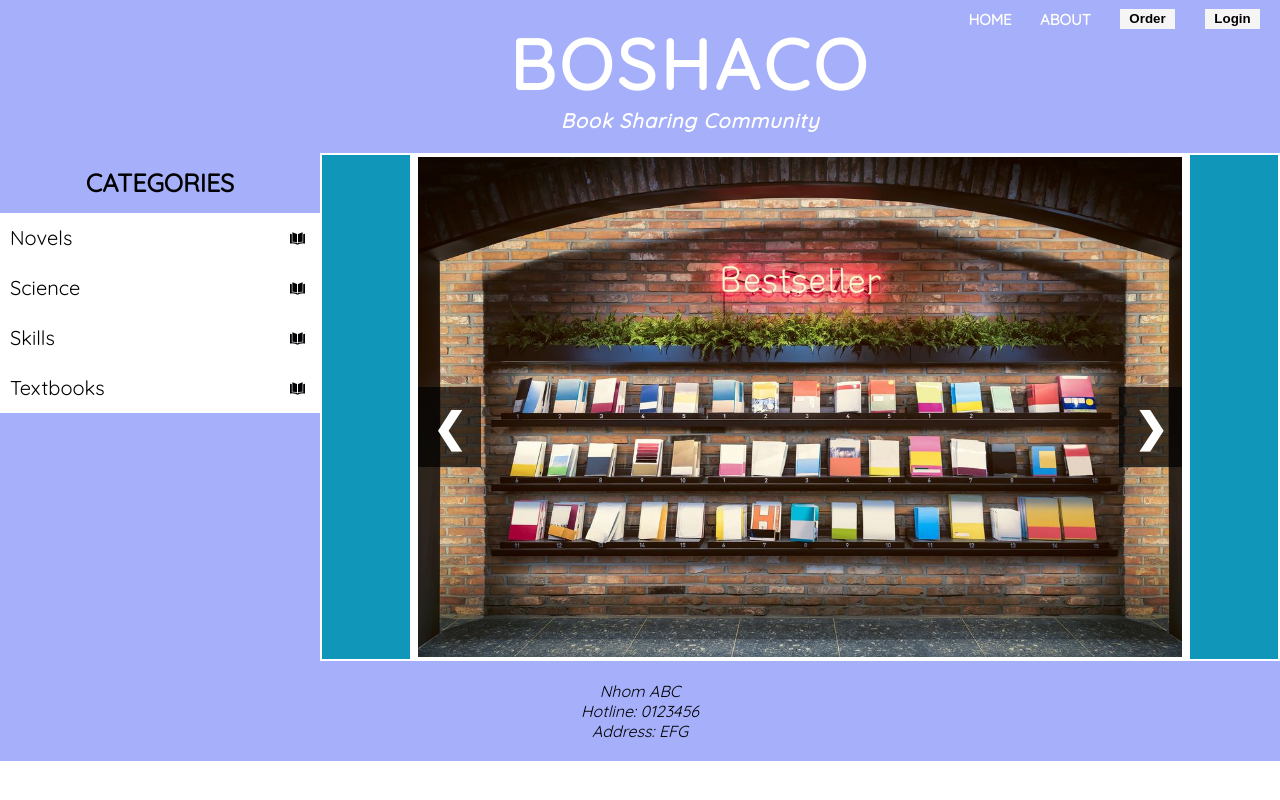
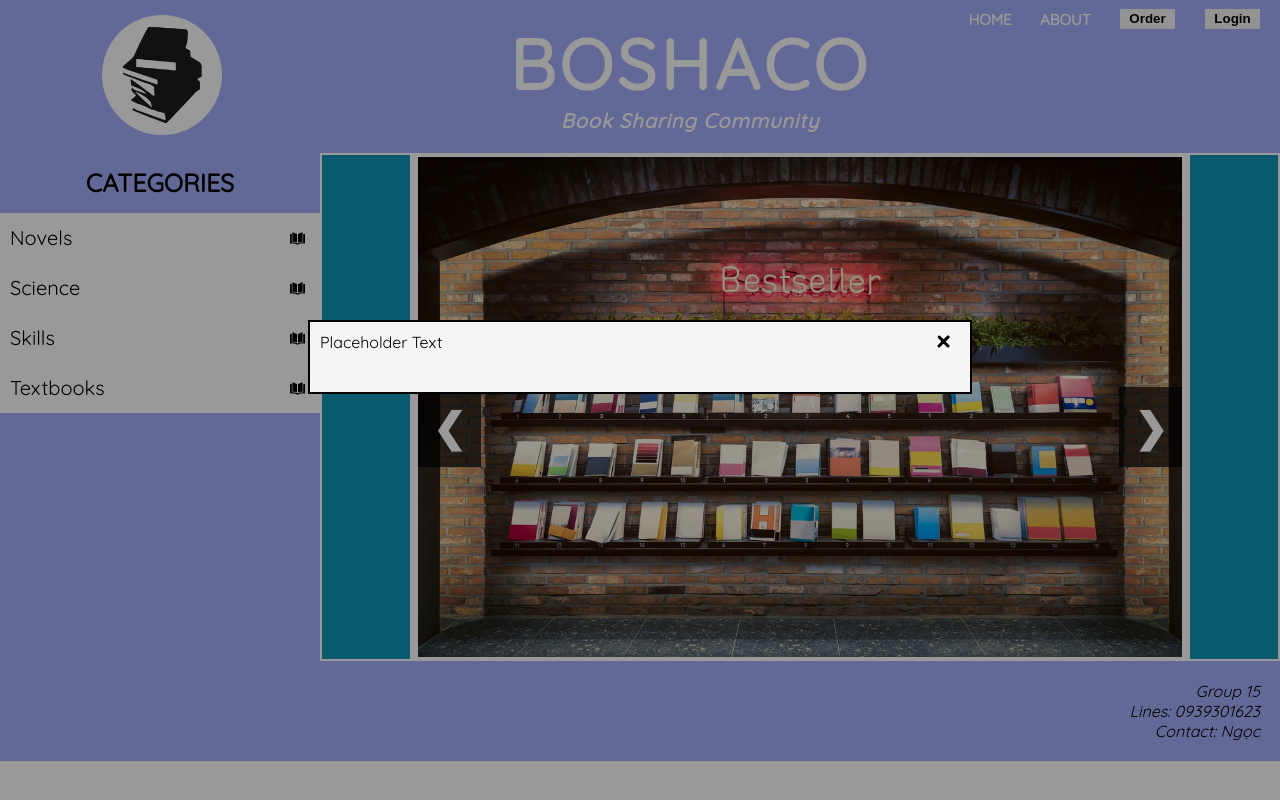
Before and after one commit to Anbcdeptraivkl/Boshaco, a plain HTML site: page src/index.htm in a window 1280 px wide. Both pictures are taken after a click on the button "Order". Drawn offline with Linux system fonts and the light colour scheme.

Commit message:
Added Logo and Order Modal Prototype

```diff
--- a/css/style.css
+++ b/css/style.css
@@ -33,6 +33,17 @@ header {
     text-align: center;
 
     background-color: rgb(165, 175, 250);
+}
+header .logo {
+    position: absolute;
+    top: 10%;
+    left: 8%;
+
+    width: 120px;
+    height: 120px;
+    border-radius: 100px;
+
+    background-color: white;
 }
 header > h1 {
     position: relative;
@@ -288,7 +299,51 @@ footer > address {
 
     padding: 20px;
 
-    text-align: center;
+    text-align: right;
+}
+
+
+.modal {
+    position: fixed;
+    z-index: 10;
+    top: 0;
+    left: 0;
+
+    display: none;
+    width: 100%;
+    height: 100%;
+    overflow: auto;
+
+    background-color: rgba(0, 0, 0, 0.4);
+}
+.modalContent {
+    position: relative;
+    top: 40%;
+
+    display: block;
+    margin: auto;
+    padding: 10px;
+    border: 2px solid black;
+    width: 50%;
+    height: auto;
+    min-height: 50px;
+
+    background-color: whitesmoke;
+}
+.close {
+    float: right;
+    top: 0;
+
+    margin-top: -20px;
+    padding: 10px;
+
+    color: black;
+    font-size: 30px;
+    font-weight: bolder;
+}
+.close:hover, .close:focus, .close:active {
+    color: red;
+    cursor: pointer;
 }
 
 
--- a/src/index.htm
+++ b/src/index.htm
@@ -2,6 +2,8 @@
 <html>
 <head>
     <title>BOSHACO</title>
+
+    <meta charset="utf-8">
 
     <link href="https://fonts.googleapis.com/css?family=Quicksand" rel="stylesheet">
     <link rel="stylesheet" type="text/css" href="../css/style.css">
@@ -10,13 +12,16 @@
 </head>
 <body>
     <header>
+        <div class="logo">
+            <img src="../img/logo.png" alt="Logo">
+        </div>
         <h1>BOSHACO</h1>
         <h2>Book Sharing Community</h2>
         <ul class="toolbar">
             <li class="card"><a href="none">HOME</a></li>
             <li class="card"><a href="none">ABOUT</a></li>
-            <li class="button-card"><button id="order">Order</button></li>
-            <li class="button-card"><button id="login">Login</button></li>
+            <li class="button-card"><button id="orderButton">Order</button></li>
+            <li class="button-card"><button id="loginButton">Login</button></li>
         </ul>
     </header>
     <div class="main-body">
@@ -77,12 +82,23 @@
     </div>
     <footer>
         <address>
-            <p>Nhom ABC<br>
-            Hotline: 0123456<br>
-            Address: EFG</p>
+            <p>Group 15<br>
+            Lines: 0939301623<br>
+            Contact: Ngọc</p>
         </address>
     </footer>
 
+    <!--Ordering Modal-->
+    <div id="orderModal" class="modal">
+        <div class="modalContent">
+            <span class="close">&times;</span>
+            <p>Placeholder Text</p>
+        </div>
+    </div>
+
+    <!--Login Modal-->
+
     <script type="text/javascript" src="../src/slideShow.js"></script>
+    <script type="text/javascript" src="../src/orderModal.js"></script>
 </body>
 </html>
--- /dev/null
+++ b/src/orderModal.js
@@ -0,0 +1,19 @@
+var modal = document.getElementById('orderModal');
+
+var button = document.getElementById('orderButton');
+
+var close = document.getElementsByClassName('close')[0];
+
+button.onclick = function () {
+    modal.style.display = 'block';
+}
+
+close.onclick = function () {
+    modal.style.display = 'none';
+}
+
+window.onclick = function () {
+    if (event.target == modal) {
+        modal.style.display = 'none';
+    }
+}
```
